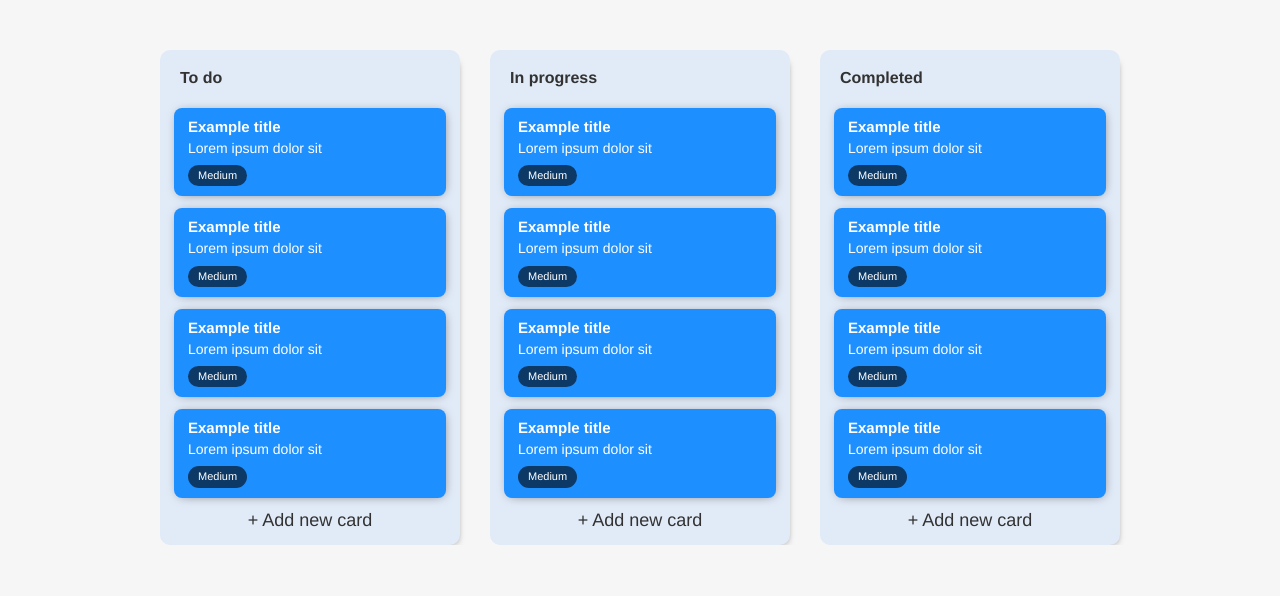
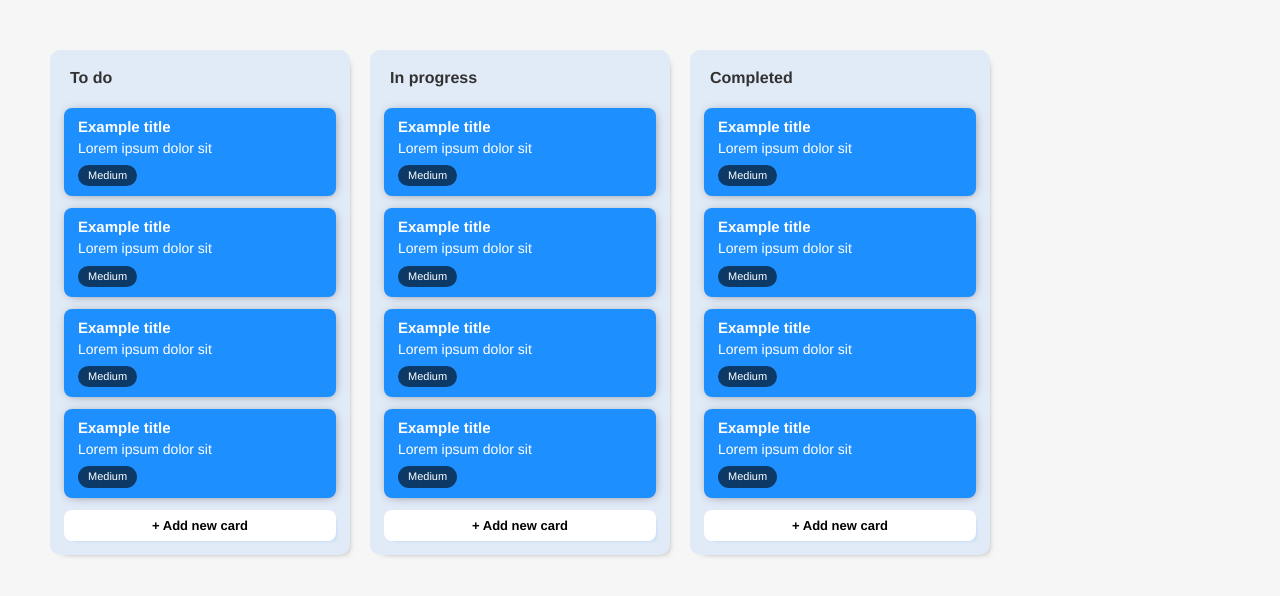
Before and after one commit to Erhanero/boardy, a React (Vite) app: page / in a window 1280 px wide. Shown: the top 596 px of the page. Built offline with nearby package versions, Linux system fonts and the light colour scheme.

Commit message:
feat(globals): add plugins

```diff
--- a/src/components/board-lists/board-lists.jsx
+++ b/src/components/board-lists/board-lists.jsx
@@ -7,7 +7,7 @@ import Stack from '@/components/stack/stack';
 const BoardLists = () => {
     return (
         <div className="board-lists">
-            <Stack columnGap="30" justifyContent="center" style={{overflow: "auto"}}>
+            <Stack columnGap="20" style={{ overflow: "auto", padding: "5px", margin: "-5px"}}>
                 <BoardList title="To do" />
                 <BoardList title="In progress" />
                 <BoardList title="Completed" />
--- a/src/styles/generic/_base.scss
+++ b/src/styles/generic/_base.scss
@@ -18,6 +18,10 @@ body {
     @include breakpoint-down(mobile-small) {
         font-size: 1.6rem;
     }
+}
+
+body.modal-open {
+    overflow: hidden;
 }
 
 a {
--- a/src/styles/style.scss
+++ b/src/styles/style.scss
@@ -21,3 +21,7 @@
 @import '@/components/cards/cards.scss';
 @import '@/components/card/card.scss';
 @import '@/components/editable-text/editable-text.scss';
+@import '@/components/button/button.scss';
+@import '@/components/modal/modal.scss';
+@import '@/components/form/form.scss';
+@import '@/components/input-field/input-field.scss';
```
